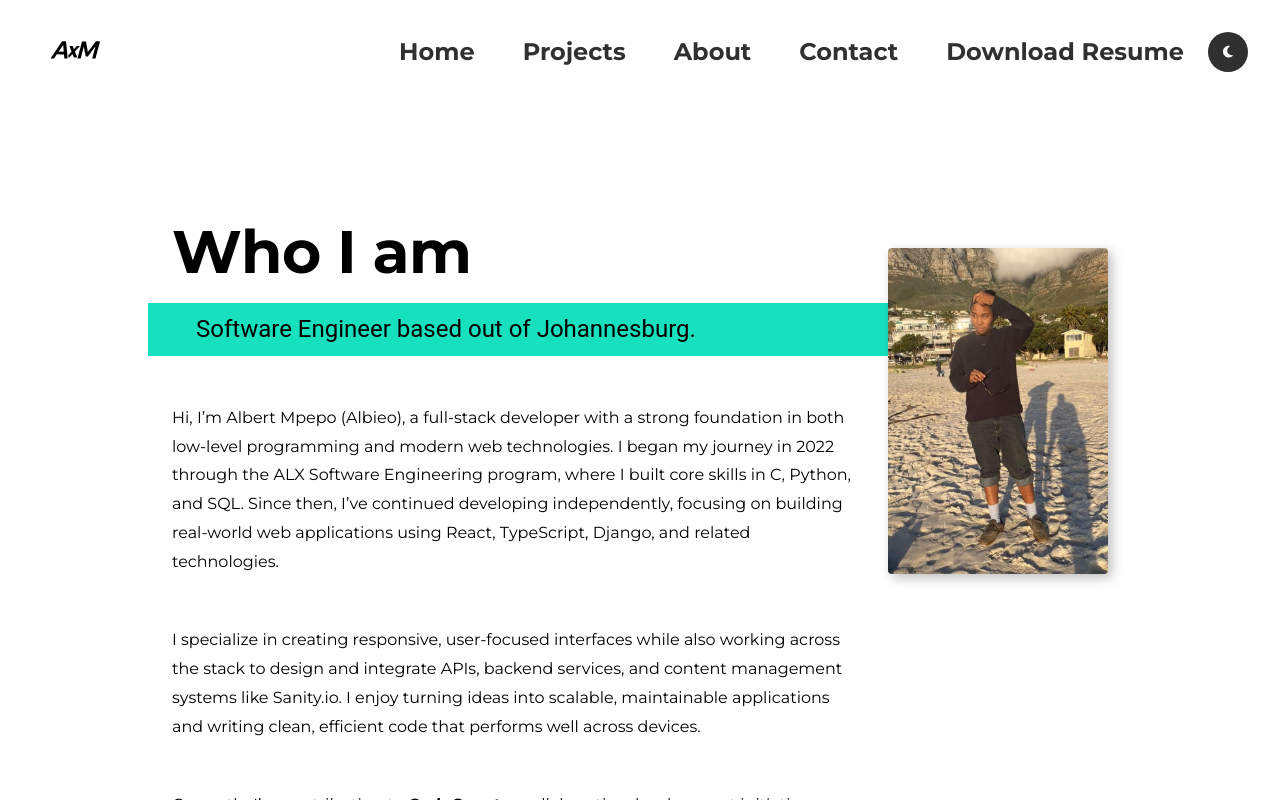
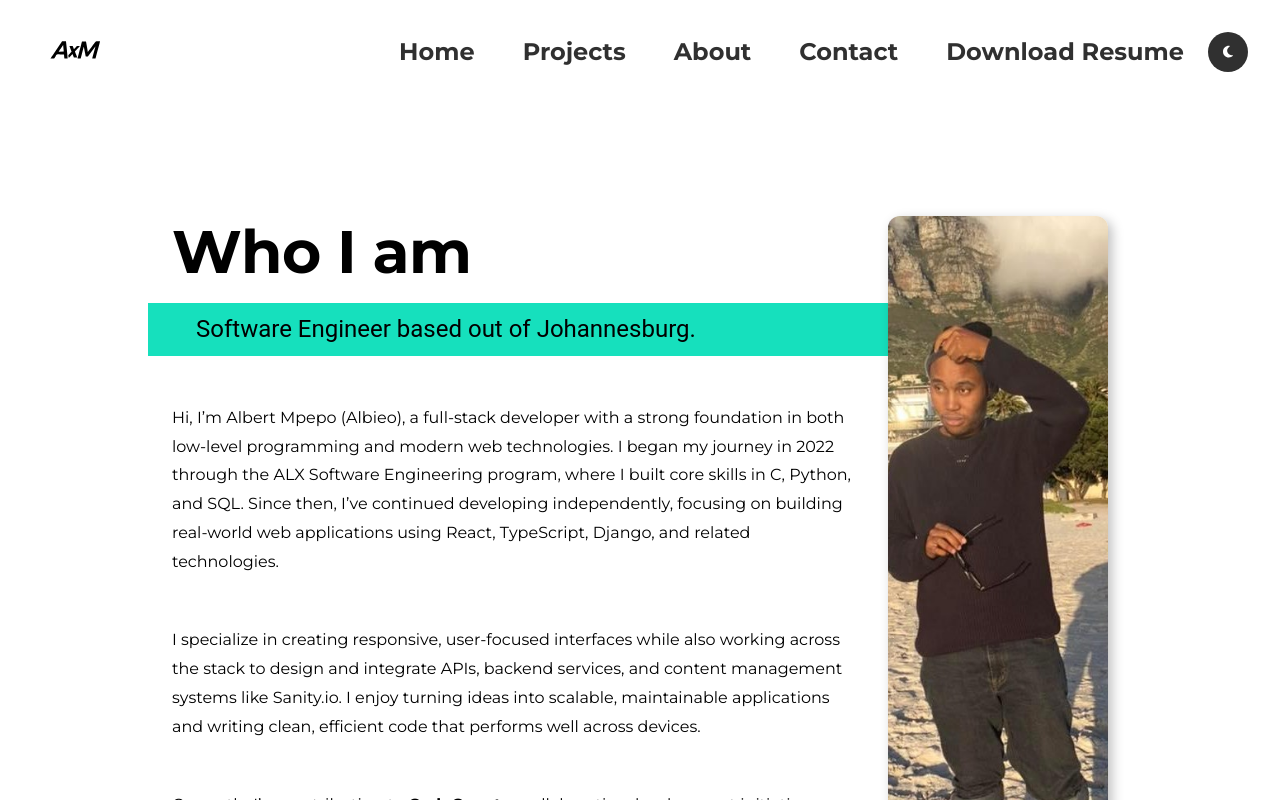
Before and after one commit to Albieo/web-portfolio, a React (Vite) app: page /about in a window 1280 px wide. Shown: the top 800 px of the page. Built offline with nearby package versions, Linux system fonts and the light colour scheme.

Commit message:
feat: update UI styling, refine intro content, and improve code variable declarations

```diff
--- a/src/App.css
+++ b/src/App.css
@@ -93,12 +93,12 @@ strong {
   font-weight: var(--fw-bold);
   font-size: 0.95rem;
   letter-spacing: 0.03em;
-  transition: all 0.2s ease-in-out;
+  transition: all 0.3s cubic-bezier(0.4, 0, 0.2, 1);
 }
 
 .btn:hover {
-  transform: scale(1.07);
-  box-shadow: 0 4px 16px rgba(22, 224, 189, 0.35);
+  transform: translateY(-2px) scale(1.05);
+  box-shadow: 0 10px 20px rgba(22, 224, 189, 0.4);
 }
 
 /* Typography */
@@ -142,6 +142,14 @@ p {
   display: block;
 }
 
+.section__title--intro span {
+  display: block;
+  font-size: 0.5em;
+  font-weight: var(--fw-reg);
+  color: var(--clr-accent);
+  margin-top: 0.25em;
+}
+
 .section__subtitle {
   margin: 0;
   font-size: var(--fs-h3);
--- a/src/components/atoms/splash-cursor/SplashCursor.tsx
+++ b/src/components/atoms/splash-cursor/SplashCursor.tsx
@@ -73,9 +73,9 @@ export default function SplashCursor({
     const canvas = canvasRef.current;
     if (!canvas) return;
 
-    let pointers: Pointer[] = [pointerPrototype()];
+    const pointers: Pointer[] = [pointerPrototype()];
 
-    let config = {
+    const config = {
       SIM_RESOLUTION: SIM_RESOLUTION!,
       DYE_RESOLUTION: DYE_RESOLUTION!,
       CAPTURE_RESOLUTION: CAPTURE_RESOLUTION!,
@@ -283,7 +283,7 @@ export default function SplashCursor({
     }
 
     function getUniforms(program: WebGLProgram) {
-      let uniforms: Record<string, WebGLUniformLocation | null> = {};
+      const uniforms: Record<string, WebGLUniformLocation | null> = {};
       const uniformCount = gl.getProgramParameter(program, gl.ACTIVE_UNIFORMS);
       for (let i = 0; i < uniformCount; i++) {
         const uniformInfo = gl.getActiveUniform(program, i);
@@ -905,7 +905,7 @@ export default function SplashCursor({
       const w = gl.drawingBufferWidth;
       const h = gl.drawingBufferHeight;
       const aspectRatio = w / h;
-      let aspect = aspectRatio < 1 ? 1 / aspectRatio : aspectRatio;
+      const aspect = aspectRatio < 1 ? 1 / aspectRatio : aspectRatio;
       const min = Math.round(resolution);
       const max = Math.round(resolution * aspect);
       if (w > h) {
--- a/src/components/molecules/intro-content/IntroContent.tsx
+++ b/src/components/molecules/intro-content/IntroContent.tsx
@@ -10,6 +10,7 @@ const IntroContent = ({ name, subtitle }: IntroContentProps): ReactNode => (
   <>
     <h1 className="section__title section__title--intro">
       Hi, I am <strong>{name}</strong>
+      <span>Full-Stack Developer</span>
     </h1>
     <div className="section__subtitle section__subtitle--intro infinite-scroll-wrapper">
       <div className="infinite-scroll-container">
--- a/src/components/molecules/portfolio-item/portfolio-item.scss
+++ b/src/components/molecules/portfolio-item/portfolio-item.scss
@@ -19,6 +19,12 @@
   display: flex;
   align-items: center;
   justify-content: center;
+  transition: all 0.3s cubic-bezier(0.4, 0, 0.2, 1);
+
+  &:hover {
+    transform: translateY(-8px);
+    box-shadow: 0 12px 24px rgba(0, 0, 0, 0.4);
+  }
 
   .portfolio_img {
     width: 100%;
--- a/src/components/organisms/about-me/about-me.scss
+++ b/src/components/organisms/about-me/about-me.scss
@@ -9,8 +9,11 @@
 
   &__img {
     margin-top: 2em;
-    border-radius: 4px;
+    border-radius: var(--br);
     box-shadow: var(--bs);
+    width: 100%;
+    height: 350px;
+    object-fit: cover;
   }
 
   &__body {
@@ -34,6 +37,14 @@
       'subtitle img'
       'text img';
     grid-column-gap: 2em;
+    align-items: start;
+  }
+
+  .about-me__img {
+    grid-area: img;
+    margin-top: 0;
+    height: 100%;
+    min-height: 400px;
   }
 
   .section__title--about {
--- a/src/components/organisms/cta/cta.scss
+++ b/src/components/organisms/cta/cta.scss
@@ -11,7 +11,7 @@
     color: var(--clr-light);
   }
 
-  >.section {
+  > .section {
     &__subtitle {
       font-size: 1.5rem;
       margin-bottom: 2em;
--- a/src/components/organisms/introduction/Intro.tsx
+++ b/src/components/organisms/introduction/Intro.tsx
@@ -13,7 +13,7 @@ const Intro = (): ReactNode => {
     <section className={`intro ${theme === 'light' ? 'intro--light' : 'intro--dark'}`} id="home">
       <IntroContent
         name={'Albert 👋'}
-        subtitle="Full-Stack Developer specializing in React & API-driven systems"
+        subtitle="Building scalable, user-focused web applications with React and modern backend technologies."
       />
       <Image className="intro__img" src={img_intro} alt="a picture of Albert Mpepo" />
       <SplashCursor />
```
